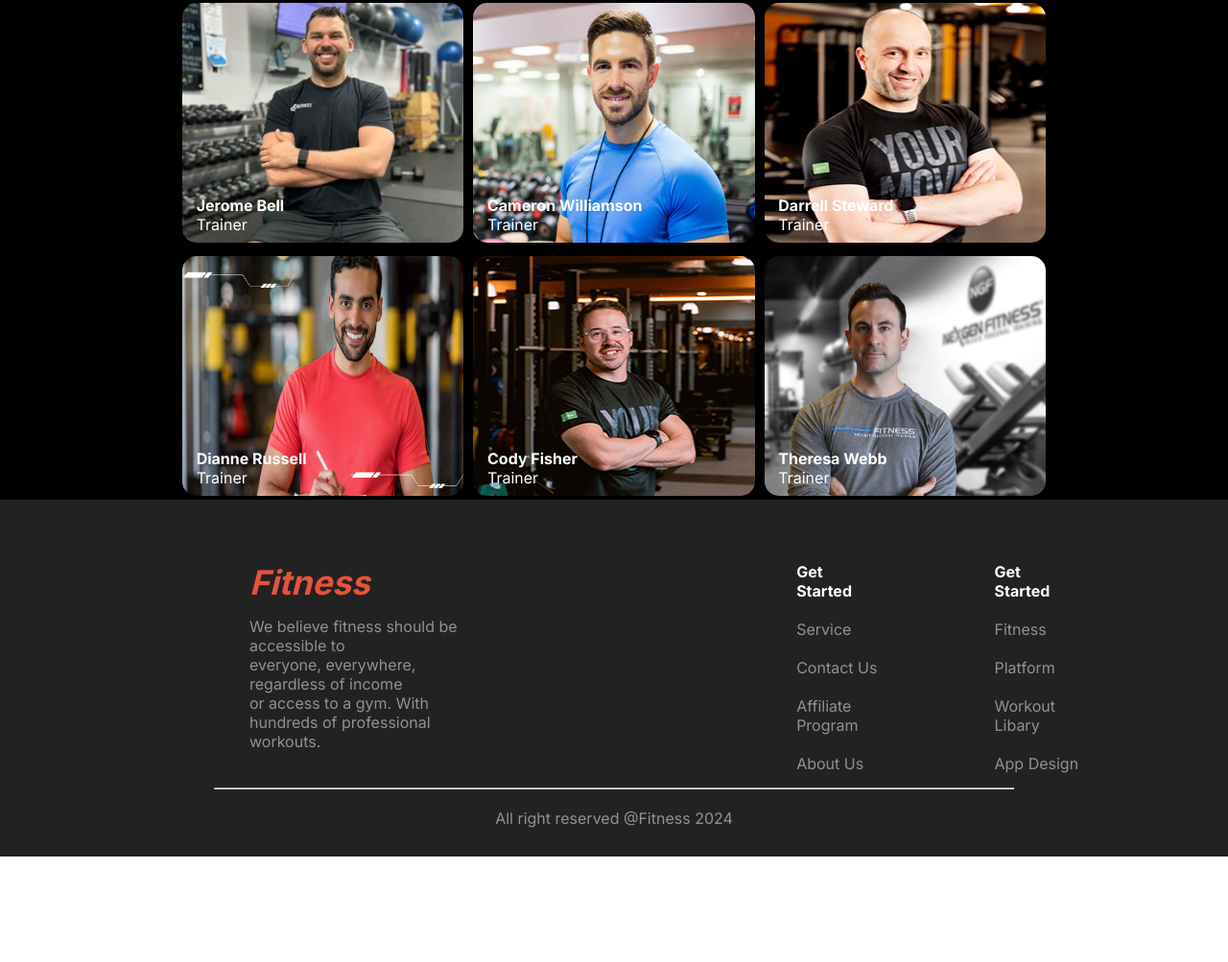
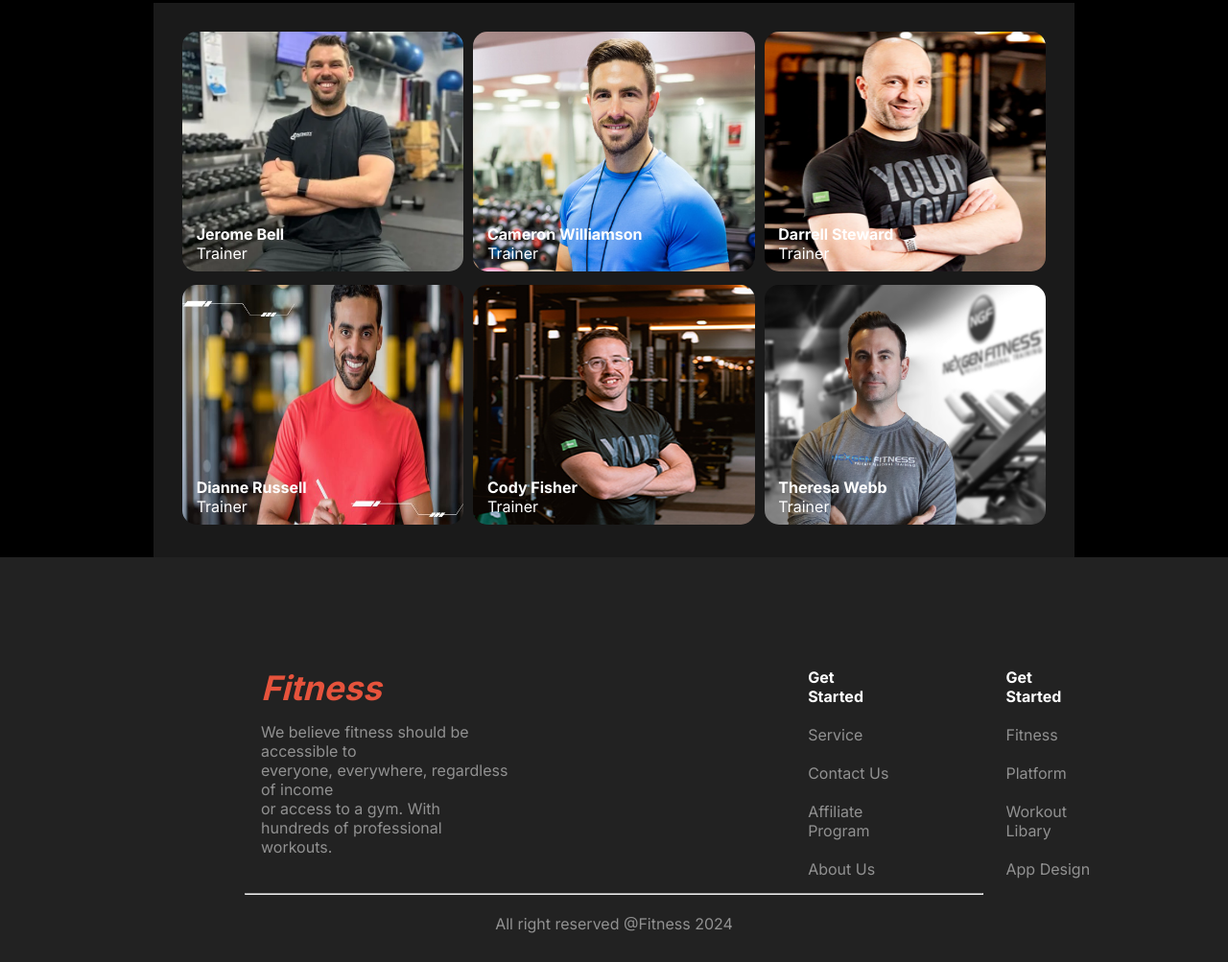
Before and after one commit to maksuda32/Assignment-2-new, a plain HTML site: page index.html in a window 1280 px wide. Shown: the part 2595-3598 px from the top of the page at 96% size. Before the commit the page ends 3488 px from the top, so only its background shows below. Drawn offline with nearby package versions, Linux system fonts and the light colour scheme; a web font is replaced by a local one.

```diff
--- a/styles/style.css
+++ b/styles/style.css
@@ -350,11 +350,13 @@
     text-align: center;
   }
   .team-container {
+    background-color:rgba(255, 255, 255, 0.1);
     width: 900px;
     margin: 0 auto;
     display: grid;
     grid-template-columns: repeat(3, 1fr);
     gap: 10px;
+    padding: 30px;
   }
   .team-card {
     position: relative;
@@ -379,13 +381,12 @@
   .footer .last-sec {
     width: 1440px;
     margin: 0 auto;
-    background-color: rgba(34, 34, 34, 1);
     display: flex;
-    margin-top: 50px;
+    margin-top: 100px;
   }
   .footer .size{
     width: 40%;
-    margin-left:260px;
+    margin-left:272px;
     margin-top: 15px;
   }
   .footer .last-sec .size-container {
@@ -417,6 +418,6 @@
     margin-bottom: 30px;
   }
   .footer hr {
-    width:65%;
+    width:60%;
     margin: 0 auto;
   }
```
